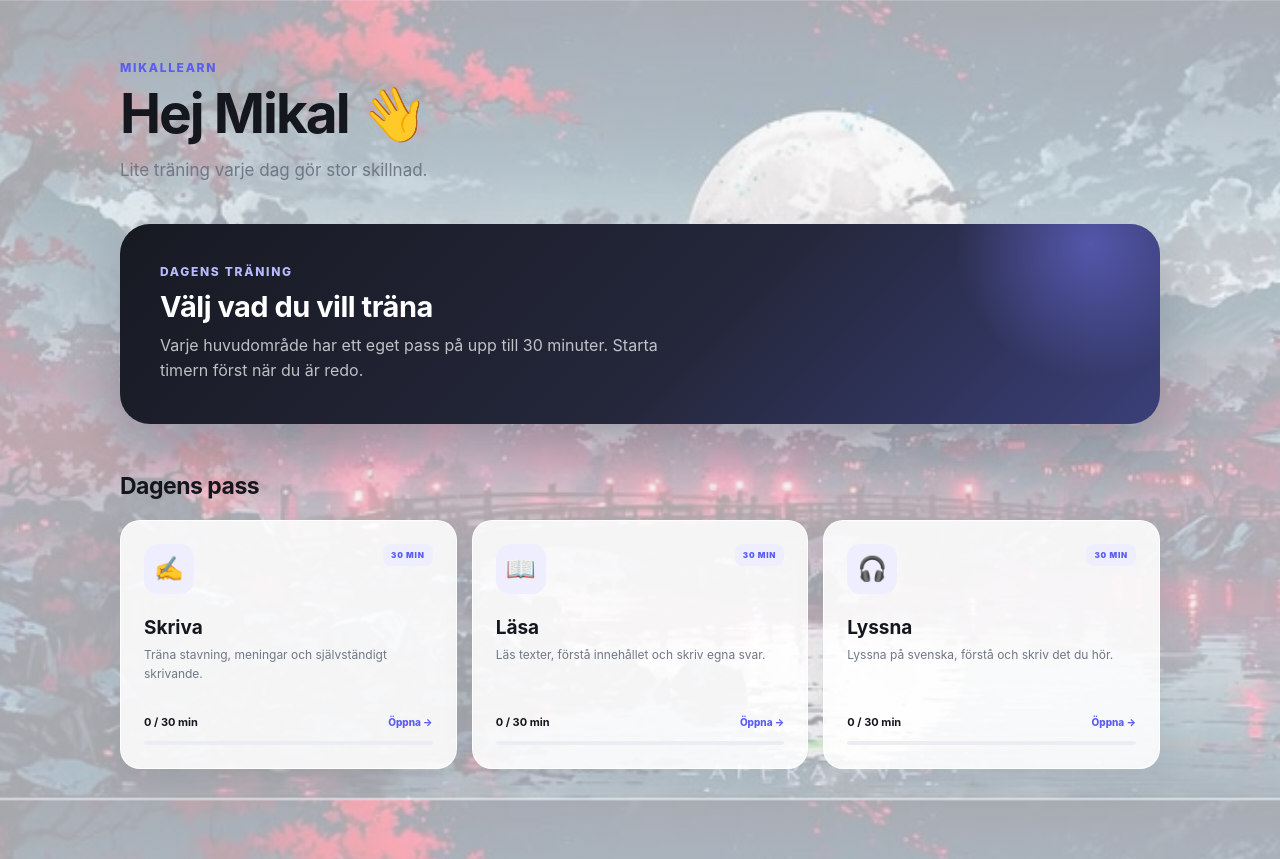
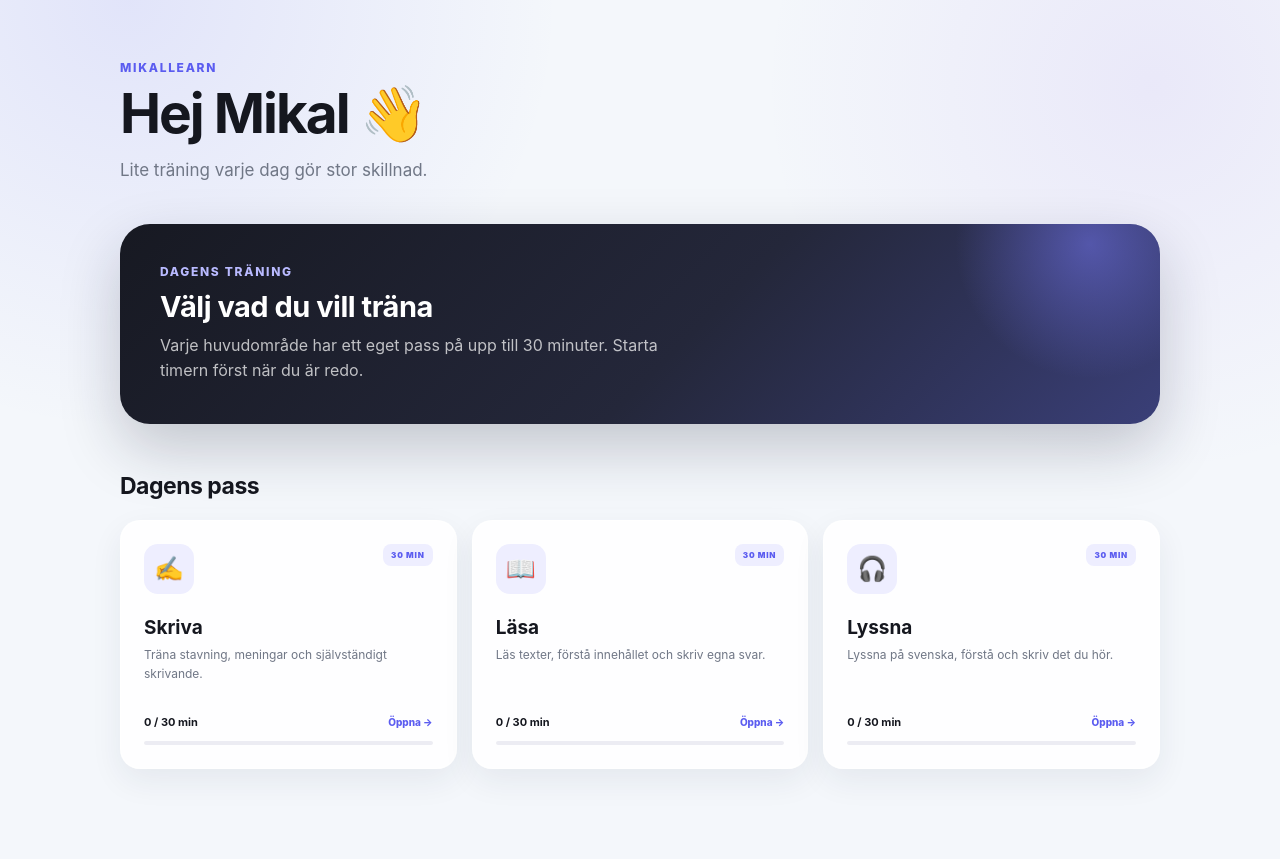
Before and after one commit to esei-melestesfay-afk/MikalLearn, a Flask app: page / in a window 1280 px wide. Run offline with Flask 3, Linux system fonts and the light colour scheme; parts of the project's set-up code (start-up, migrations or seed data) failed here and were passed over.

Commit message:
Revert "Add calm moonlit background to MikalLearn"
This reverts commit 2dfe1a37aa0fcb6ddbc4f71554d27bf59fe93664.

```diff
--- a/static/style.css
+++ b/static/style.css
@@ -3985,29 +3985,3 @@ textarea:focus {
     }
 
 }
-
-/* MIKALLEARN CALM BACKGROUND START */
-html {
-    min-height: 100%;
-    background-color: #eef1f7;
-}
-
-body {
-    min-height: 100vh;
-    background:
-        linear-gradient(
-            rgba(245, 247, 252, 0.68),
-            rgba(245, 247, 252, 0.68)
-        ),
-        url("/static/images/mikal-background.jpg")
-        center center / cover
-        fixed
-        no-repeat !important;
-}
-
-/* Lite lugnare glas-känsla på vita ytor utan att ändra layouten */
-.container,
-.shell {
-    position: relative;
-}
-/* MIKALLEARN CALM BACKGROUND END */
```
Also changed, not shown: static/images/mikal-background.jpg (deleted).
